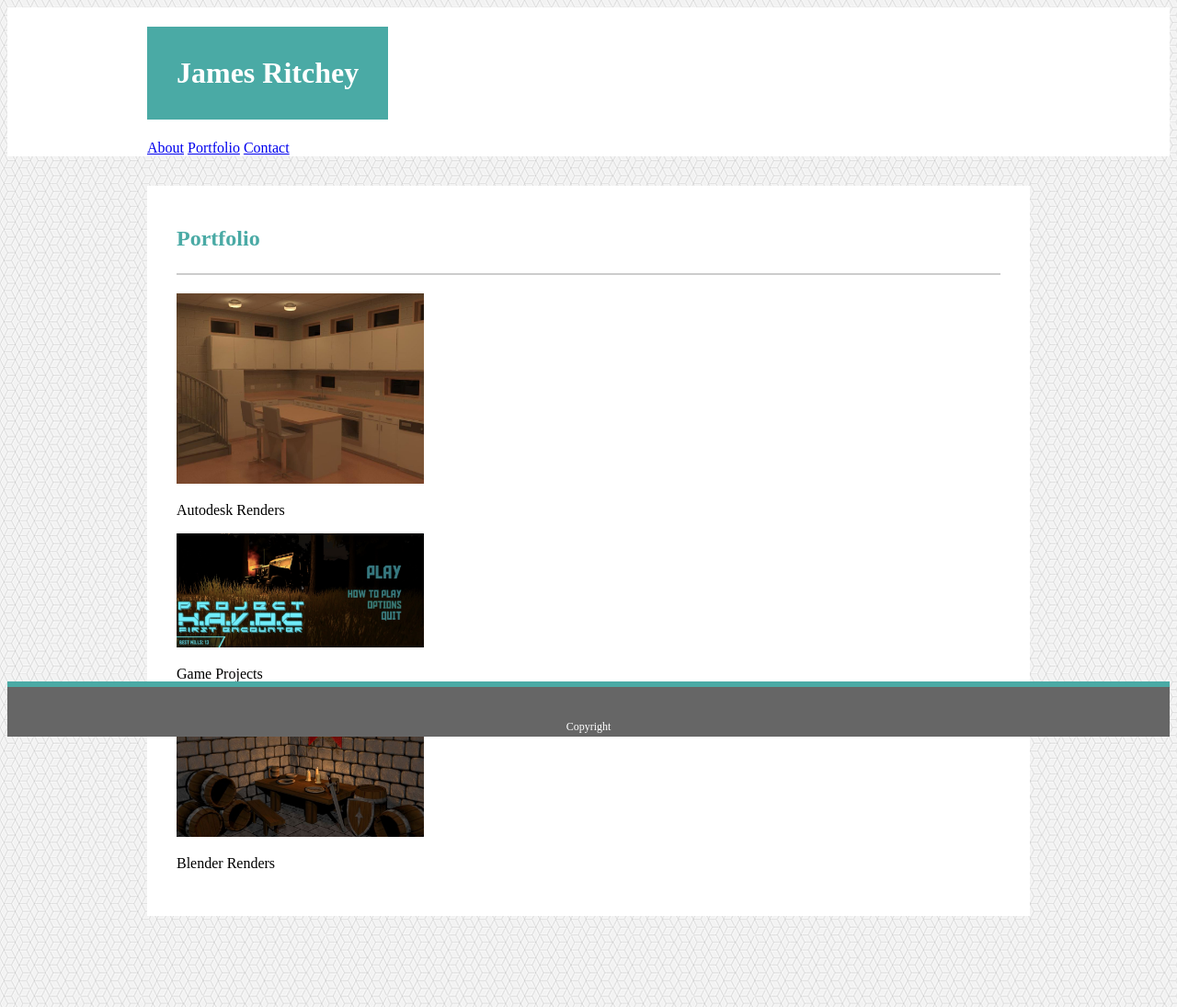
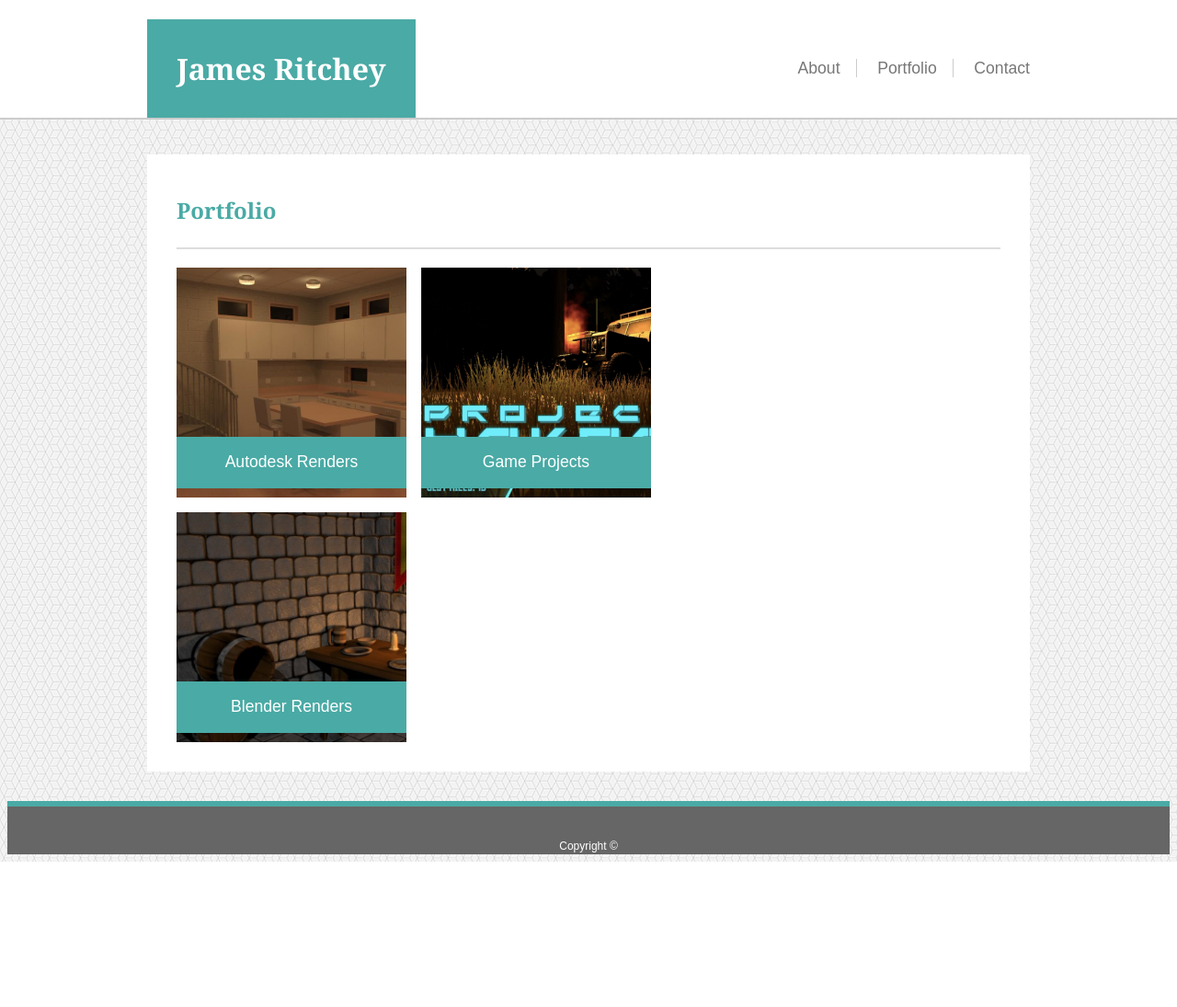
Before and after one commit to dragon1freak/Basic-Portfolio, a plain HTML site: page portfolio.html in a window 1280 px wide. Shown: the whole page at 92% size. After the commit the page ends 937 px from the top, so only its background shows below. Drawn offline with Linux system fonts and the light colour scheme.

Commit message:
Added grid CSS for the portfolio page and set the image titles

```diff
--- a/assets/css/style.css
+++ b/assets/css/style.css
@@ -1,12 +1,12 @@
 .main_container {
     display: block;
-    height: auto;
     margin-left: auto;
     margin-right: auto;
     margin-top: 2em;
     margin-bottom: 2em;
     background-color: #ffffff;
     width: 960px;
+
 }
 
 .content {
@@ -16,23 +16,37 @@
     overflow: auto;
 }
 
+.content p {
+    font-size: 110%;
+}
+
+p {
+    font-family: 'Arial', 'Helvetica Neue', Helvetica, sans-serif;
+    color: #777777;
+}
+
+#profile_picture {
+    float: left;
+    padding-right: 1em;
+}
+
 h2 {
     color: #4aaaa5;
-    border-bottom: 2px solid #cccccc;
+    border-bottom: 2px solid #dddddd;
     padding-top: 1em;
     padding-bottom: 1em;
+    font-family: 'Georgia', Times, Times New Roman, serif;
 }
 
 footer {
     border-top: 6px solid #4aaaa5;
     display: block;
-    position: sticky;
-    bottom: 0;
     width: 100%;
     margin-right: 0%;
     margin-left: 0%;
     background-color: #666666;
-    min-width: 100%;
+    min-width: 960px;
+    margin-top: 2em;
 }
 
 footer p {
@@ -47,27 +61,54 @@ footer p {
 body {
     background-image: url("../images/background.png");
     background-repeat: repeat;
+    padding-top: 8em;
 }
 
 header {
     display: block;
-    position: relative;
-    top: 0;
+    position: absolute;
     background-color: #ffffff;
     width: 100%;
-
+    min-width: 960px;
+    border-bottom: 2px solid #cccccc;
+    top: 0;
+    right: 0;
+    left: 0;
 }
 
 .heading {
     width: 960px;
-    margin: auto;
+    margin-left: auto;
+    margin-right: auto;
+    margin-bottom: 0%;
 }
 
-.navbar nav a {
-    display: inline;
+.heading nav{
+    font-family: 'Arial', 'Helvetica Neue', Helvetica, sans-serif;
+    float: right;
+    margin-bottom: 0em;
+    margin-top: 4em;
+}
+
+nav a {
     text-decoration: none;
-    font-family: 'Arial', 'Helvetica Neue', Helvetica, sans-serif;
-    right: 0;
+    color: #777777;
+    font-size: 110%;
+}
+
+#index {
+    padding-right: 1em;
+    border-right: 1px solid #cccccc;
+}
+
+#portfolio {
+    border-right: 1px solid #cccccc;
+    padding-right: 1em;
+    padding-left: 1em;
+}
+
+#contact {
+    padding-left: 1em;
 }
 
 h1 {
@@ -76,4 +117,53 @@ h1 {
     display: inline-block;
     padding: 1em;
     width: auto;
+    margin-bottom: 0%;
+    font-family: 'Georgia', Times, Times New Roman, serif;
 }
+
+.text {
+    width: 100%;
+    padding: 0.5em;
+}
+
+textarea {
+    width: 100%;
+    height: 15em;
+    resize: vertical;
+}
+
+h3 {
+    font-family: 'Arial', 'Helvetica Neue', Helvetica, sans-serif;
+    color: #777777;
+}
+
+.img_container {
+    position: relative;
+    width: 250px;
+    height: 250px;
+    overflow: hidden;
+}
+
+.img_container img {
+    z-index: -1;
+}
+
+.img_text {
+    position: absolute;
+    right: 0;
+    left: 0;
+    bottom: 10px;
+    text-align: center;
+    background-color: #4aaaa5;
+}
+
+.img_text p {
+    color: #ffffff;
+}
+
+#portfolio_images {
+    display: grid;
+    grid-column-gap: 1em;
+    grid-row-gap: 1em;
+    grid-template-columns: 250px 250px;
+}
--- a/portfolio.html
+++ b/portfolio.html
@@ -10,9 +10,9 @@
         <div class="heading">
             <h1>James Ritchey</h1>
             <nav>
-                <a href="index.html">About</a>
-                <a href="portfolio.html">Portfolio</a>
-                <a href="contact.html">Contact</a>
+                <a id="index" href="index.html">About</a>
+                <a id="portfolio" href="portfolio.html">Portfolio</a>
+                <a id="contact" href="contact.html">Contact</a>
             </nav>
         </div>
 
@@ -24,15 +24,15 @@
                 <h2>Portfolio</h2>
                 <div id="portfolio_images">
                     <div class="img_container">
-                        <img src="assets/images/kitchen.jpg" alt="Rendered Kitchen" width="30%">
+                        <img src="assets/images/kitchen.jpg" alt="Rendered Kitchen" height="100%">
                         <div class="img_text"><p>Autodesk Renders</p></div>
                     </div>
                     <div class="img_container">
-                        <img src="assets/images/game.png" alt="Project HAVOC Game Menu" width="30%">
+                        <img src="assets/images/game.png" alt="Project HAVOC Game Menu" height="100%">
                         <div class="img_text"><p>Game Projects</p></div>
                     </div>
                     <div class="img_container">
-                        <img src="assets/images/dungeon.jpg" alt="Dungeon Render" width="30%">
+                        <img src="assets/images/dungeon.jpg" alt="Dungeon Render" height="100%">
                         <div class="img_text"><p>Blender Renders</p></div>
                     </div>
                 </div>
@@ -44,7 +44,7 @@
     </body>
 
     <footer>
-        <p>Copyright</p>
+        <p>Copyright &copy;</p>
     </footer>
 
 
```
Also changed, not shown: contact.html (+8 -8 lines), index.html (+13 -6 lines).
